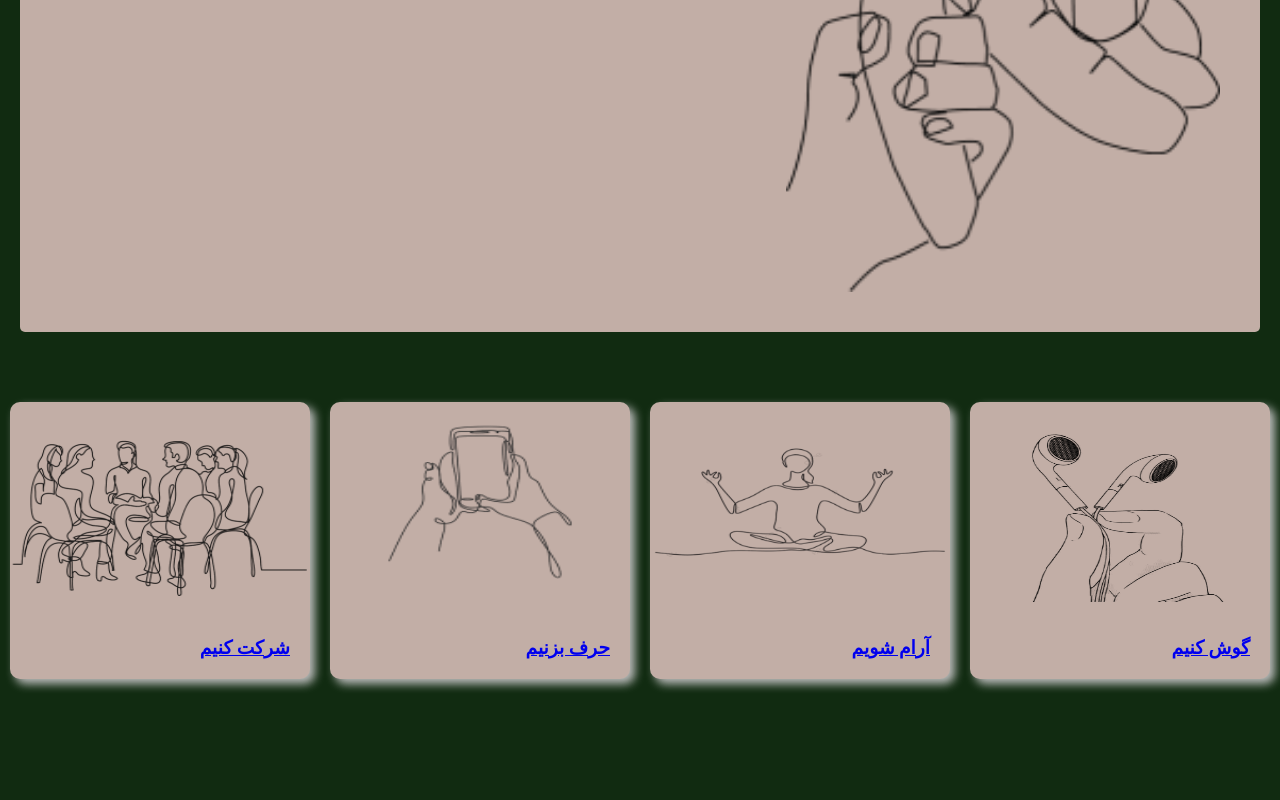
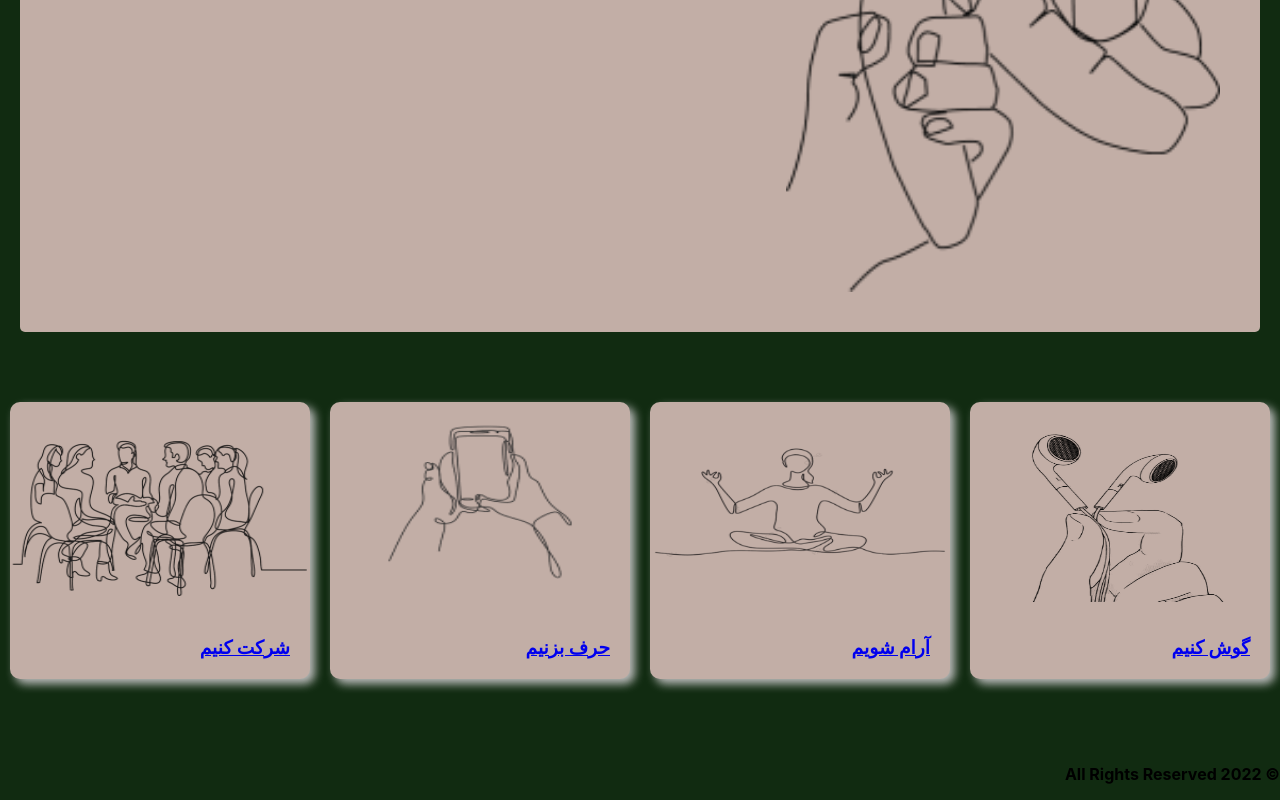
Before and after one commit to FatemehTayebiSalar/psychology-platform-frontend, a React (Create React App) app: page / in a window 1280 px wide. Shown: the part 605-1405 px from the top of the page. Before the commit the page ends 1354 px from the top, so only its background shows below. Built offline with nearby package versions, Linux system fonts and the light colour scheme.

Commit message:
The Footer and its style were made and added to the Landing page

```diff
--- /dev/null
+++ b/src/components/Footer.js
@@ -0,0 +1,14 @@
+import React from 'react';
+import styles from "./Footer.module.css"
+
+const Footer = () => {
+    return (
+        <div className={styles.container}>
+            <p>
+                &copy; All Rights Reserved 2022
+            </p>
+        </div>
+    );
+};
+
+export default Footer;
--- /dev/null
+++ b/src/components/Footer.module.css
@@ -0,0 +1,10 @@
+
+.container{
+    height: 51px;
+    align-items: center;
+}
+
+.container p{
+    line-height: 50px;
+    font-weight: bold;
+}
--- a/src/components/Landing.js
+++ b/src/components/Landing.js
@@ -1,5 +1,6 @@
 import React from 'react';
 import Banner from "./Banner.js"
+import Footer from './Footer.js';
 import Items from './Items.js';
 
 const Landing = () => {
@@ -7,6 +8,7 @@ const Landing = () => {
         <div>
             <Banner />
             <Items />
+            <Footer />
         </div>
     );
 };
```
